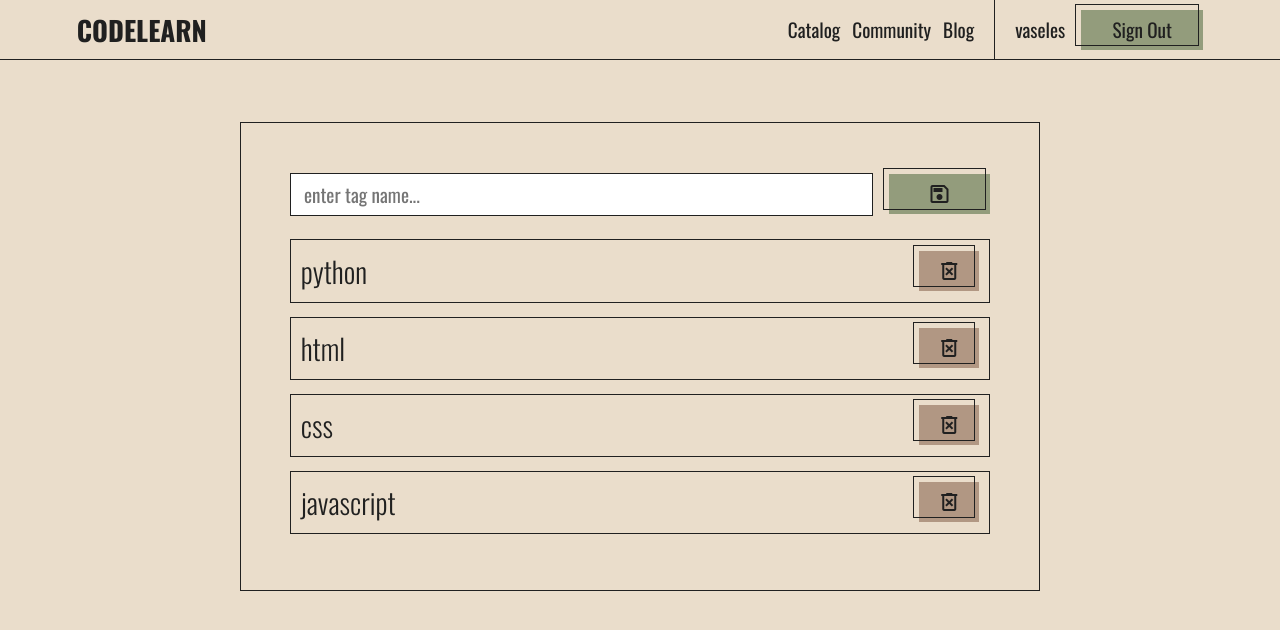
After one commit to Jaswine/courses-platform, a Django app: page /tags in a window 1280 px wide. The commit adds this page. Shown: the top 630 px of the page. Run offline with Django 4.2, Linux system fonts and the light colour scheme; a user stored in the database is signed in; data comes from the database, SQL or seed files in the repository; both versions use the stored data as it was after the commit.

Commit message:
04 - Add Tags (CRD)

```diff
--- /dev/null
+++ b/base/templates/base/Tags.html
@@ -0,0 +1,34 @@
+{% include 'index.html' %}
+
+{% block title %}
+<title>Tags Page</title>
+{% endblock title %}
+
+{% block content %}
+<div class="page">
+    {% comment %} <p>{{user.is_superuser}}</p> {% endcomment %}
+    <div class="page__tags">
+        <form action="" method="POST">
+            {% csrf_token %}
+            <input type="text" name='tag' class="" placeholder='enter tag name...'>
+            <button type="submit" class="btn">
+                <span class="material-symbols-outlined">
+                    save
+                </span>
+            </button>
+        </form>
+        <div class="tags">
+            {% for tag in tags  %}
+              <div class="tag">
+                <h2>{{tag.name}}</h2>
+                <a class="btn btn-delete" href={% url 'base:tags-delete' tag.id %}>
+                    <span class="material-symbols-outlined">
+                        delete_forever
+                    </span>
+                </a>
+              </div>
+            {% endfor %}
+        </div>
+    </div>
+</div>
+{% endblock content %}
--- a/base/urls.py
+++ b/base/urls.py
@@ -11,4 +11,8 @@ urlpatterns = [
     path('sign-in', views.loginUser, name='login'),
     path('sign-out', views.logoutUser, name='logout'),
 
+    #! TAGS
+    path('tags', views.listTags, name='tags'),
+    path('tags/<str:id>/', views.deleteTag, name='tags-delete'),
+
 ]
--- a/base/views.py
+++ b/base/views.py
@@ -1,5 +1,5 @@
 from django.shortcuts import render, redirect
-from .models import  *
+from .models import  Tag
 from django.contrib import messages
 from django.contrib.auth import login, authenticate, logout
 from django.contrib.auth.models import User
@@ -61,3 +61,34 @@ def loginUser(request):
 def logoutUser(request):
     logout(request)
     return redirect('/')
+
+
+#! ________________TAGS_____________
+def listTags(request):
+    tags  = Tag.objects.all()
+
+    if request.user.is_authenticated:
+        if request.user.is_superuser:
+            if request.method == 'POST':
+                tag = request.POST.get('tag')
+
+                tagForm = Tag.objects.create(name=tag)
+                tagForm.save()
+                return redirect('/tags')
+        else:
+            return redirect('/')
+    else:
+        return redirect('/')
+
+    context = {'tags': tags, 'user': request.user}
+    return render(request,'base/Tags.html', context)
+
+def deleteTag(request, id):
+    if request.user.is_authenticated:
+        tag = Tag.objects.get(id=id)
+
+        if tag:
+            tag.delete()
+
+        return redirect('/tags')
+    return redirect('/')
--- a/templates/index.html
+++ b/templates/index.html
@@ -6,7 +6,7 @@
     <meta name="viewport" content="width=device-width, initial-scale=1.0">
 
     <link href="https://fonts.googleapis.com/css2?family=Oswald:wght@200;300;400;500;600;700&display=swap" rel="stylesheet">
-
+    <link rel="stylesheet" href="https://fonts.googleapis.com/css2?family=Material+Symbols+Outlined:opsz,wght,FILL,GRAD@20..48,100..700,0..1,-50..200" />
 
     {% block title %}{% endblock  %}
 </head>
@@ -163,6 +163,10 @@
             color: var(--black);
             margin: 0px;
         }
+        .btn-delete {
+            background-color: var(--pink);
+            width: 60px;
+        }
 
         /*! PAGE */
         .page {
@@ -299,6 +303,71 @@
             z-index: 10000;
             background-color: var(--pink);
         }
+
+        /* TODO: TAGS*/
+        .page__tags {
+            display: flex;
+            justify-content: center;
+            align-items: center;
+            flex-direction: column;
+            width: 100%;
+            max-width: 800px;
+            border: 1px solid var(--primary);
+            padding: 4%;
+            margin-top: 3%;
+        }
+        .page__tags form {
+            display: flex;
+            justify-content: space-between;
+            align-items: center;
+            width: 100%;
+            gap: 1rem;
+            margin-bottom: 1rem;
+        }
+        .page__tags form input {
+            width: 100%;
+            max-width: 600px;
+            background-color: var(--white);
+            color: var(--primary);
+            padding: .4rem .8rem;
+            font-size: 1.2rem;
+            border: 1px solid var(--primary)
+        }
+        .page__tags form input:hover {
+            border-color: var(--black);
+            color: var(--black);
+        }
+        .page__tags form input:focus {
+            border-color: var(--black);
+            color: var(--black);
+            border:3px double var(--black);
+        }
+        /*! tags*/
+        .tags {
+            display: flex;
+            justify-content: center;
+            align-items: center;
+            flex-direction: column;
+            width: 100%;
+        }
+        .tag {
+            width: 100%;
+            padding: .6rem;
+            border: 1px solid var(--primary);
+            margin: 1% 0;
+            display: flex;
+            justify-content: space-between;
+            align-items: center;
+            cursor: pointer;
+        }
+        .tag h2 {
+            font-weight: 300;
+        }
+        .tag:hover {
+            color: var(--black);
+            border-color: var(--black);
+            background-color: var(--white);
+        }
     </style>
 </body>
 </html>
```
Also changed, not shown: db.sqlite3.
